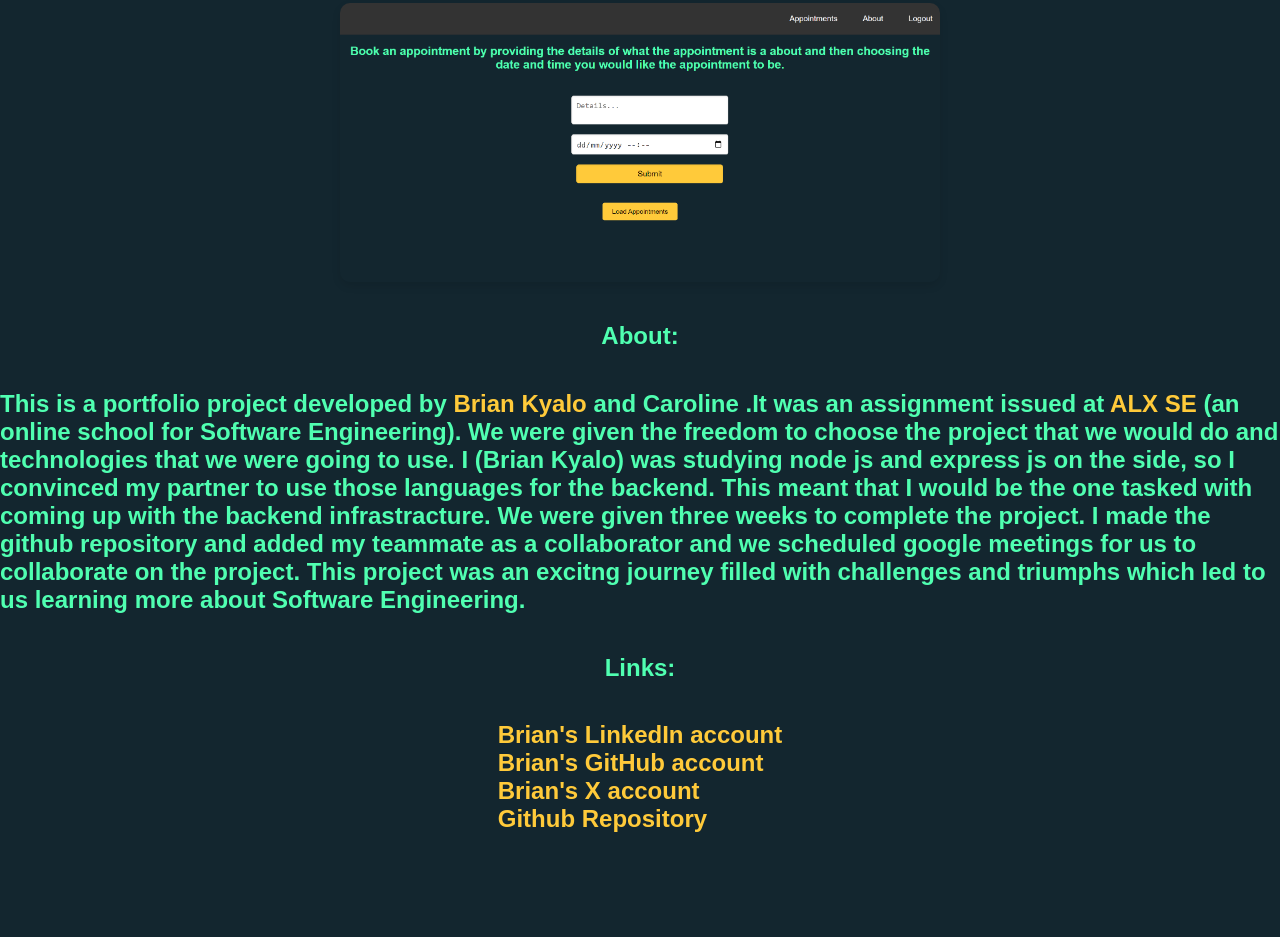
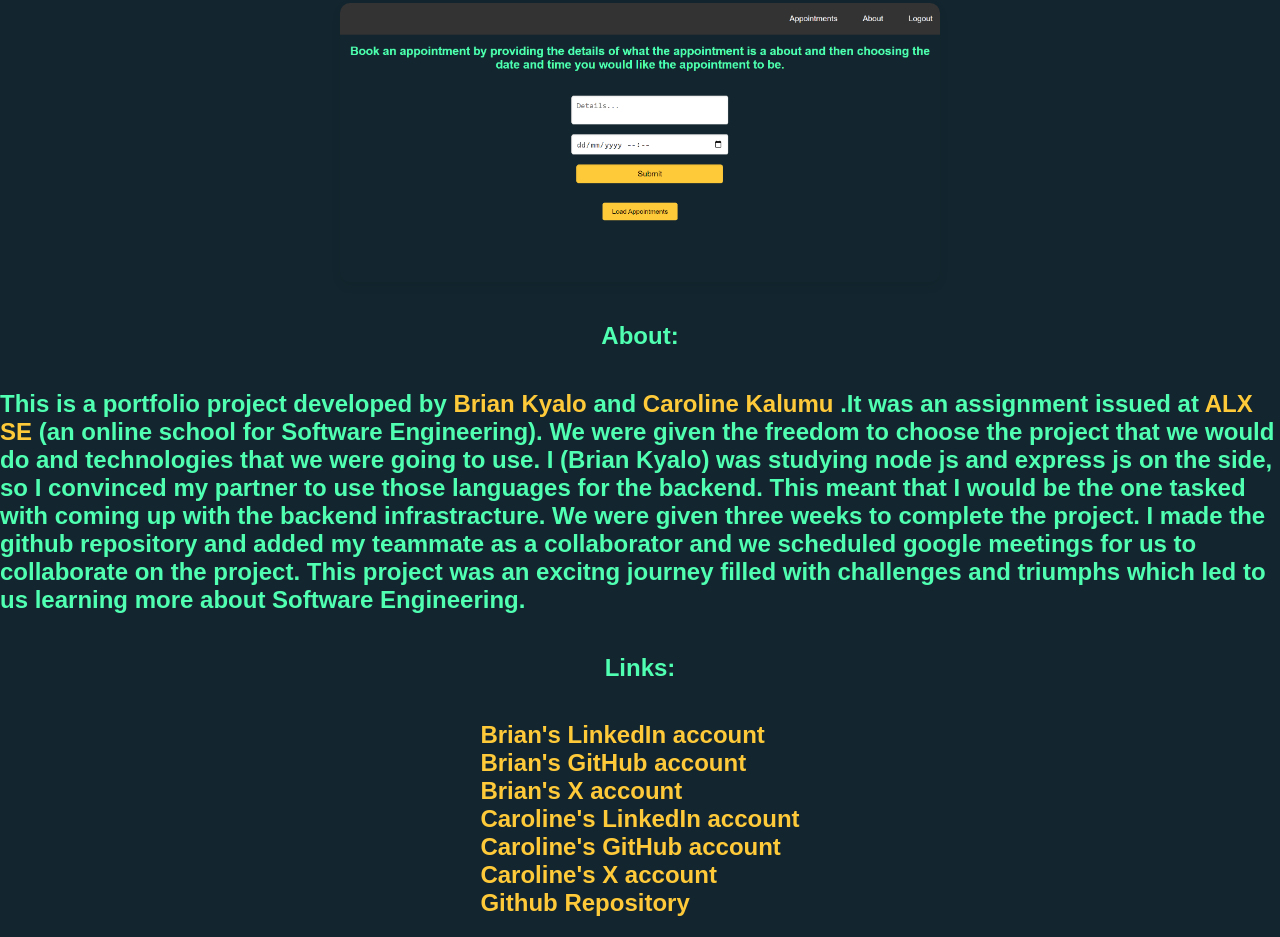
Before and after one commit to Kyalo460/Smartgarage, a website: page public/about.html in a window 1280 px wide. Shown: the part 2165-3102 px from the top of the page. Before the commit the page ends 3018 px from the top, so only its background shows below. Drawn offline with Linux system fonts and the light colour scheme.

Commit message:
added links

```diff
--- a/public/about.html
+++ b/public/about.html
@@ -41,7 +41,8 @@
 
         <h2>About:</h2>
         <h2>
-            This is a portfolio project developed by <a class="links" href="https://www.linkedin.com/in/brian-kyalo-17a438243" target="_blank">Brian Kyalo</a> and Caroline
+            This is a portfolio project developed by <a class="links" href="https://www.linkedin.com/in/brian-kyalo-17a438243" target="_blank">Brian Kyalo</a> and
+            <a class="links" href="www.linkedin.com/in/caroline-kalumu" target="_blank">Caroline Kalumu </a>
              .It was an assignment issued at <a class="links" href="https://www.alxafrica.com/" target="_blank">ALX SE</a> (an online school for Software Engineering). We were
              given the freedom to choose the project that we would do and technologies that we were going to use. I (Brian Kyalo) was studying
              node js and express js on the side, so I convinced my partner to use those languages for the backend. This meant that
@@ -61,6 +62,17 @@
             <div>
                 <a class="links" href="https://x.com/briancisero" target="_blank">Brian's X account</a>
             </div>
+
+            <div>
+                <a class="links" href="www.linkedin.com/in/caroline-kalumu" target="_blank">Caroline's LinkedIn account</a>
+            </div>
+            <div>
+                <a class="links" href="https://github.com/Carol-96" target="_blank">Caroline's GitHub account</a>
+            </div>
+            <div>
+                <a class="links" href="https://x.com/KalumuC" target="_blank">Caroline's X account</a>
+            </div>
+
             <div>
                 <a class="links" href="https://github.com/Kyalo460/Smartgarage" target="_blank">Github Repository</a>
             </div>
```
